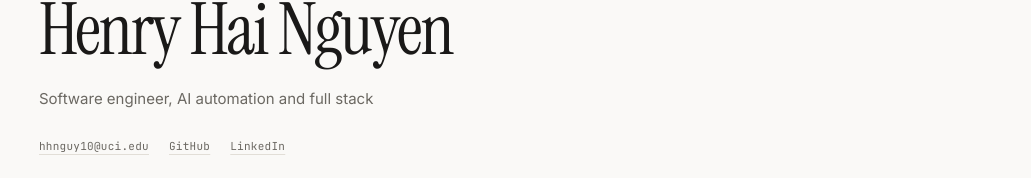
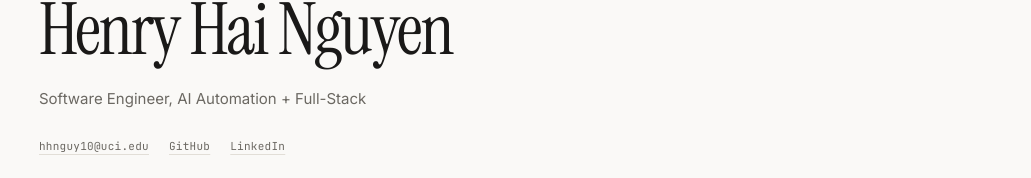
Before and after one commit to henry-hai/portfolio, a Next.js app: page / in a window 1280 px wide. Shown: the part 120-298 px from the top of the page, without its empty margins (249-1280 px from the left). Built offline with nearby package versions, Linux system fonts and the light colour scheme.

Commit message:
Retitle the role line
AI automation first, because it is the differentiator. Everyone on the pile
claims full stack.

```diff
--- a/src/content/site.ts
+++ b/src/content/site.ts
@@ -1,6 +1,6 @@
 export const site = {
   name: "Henry Hai Nguyen",
-  role: "Software engineer, AI automation and full stack",
+  role: "Software Engineer, AI Automation + Full-Stack",
   email: "hhnguy10@uci.edu",
   github: "https://github.com/henry-hai",
   linkedin: "https://www.linkedin.com/in/henryhai99",
```
